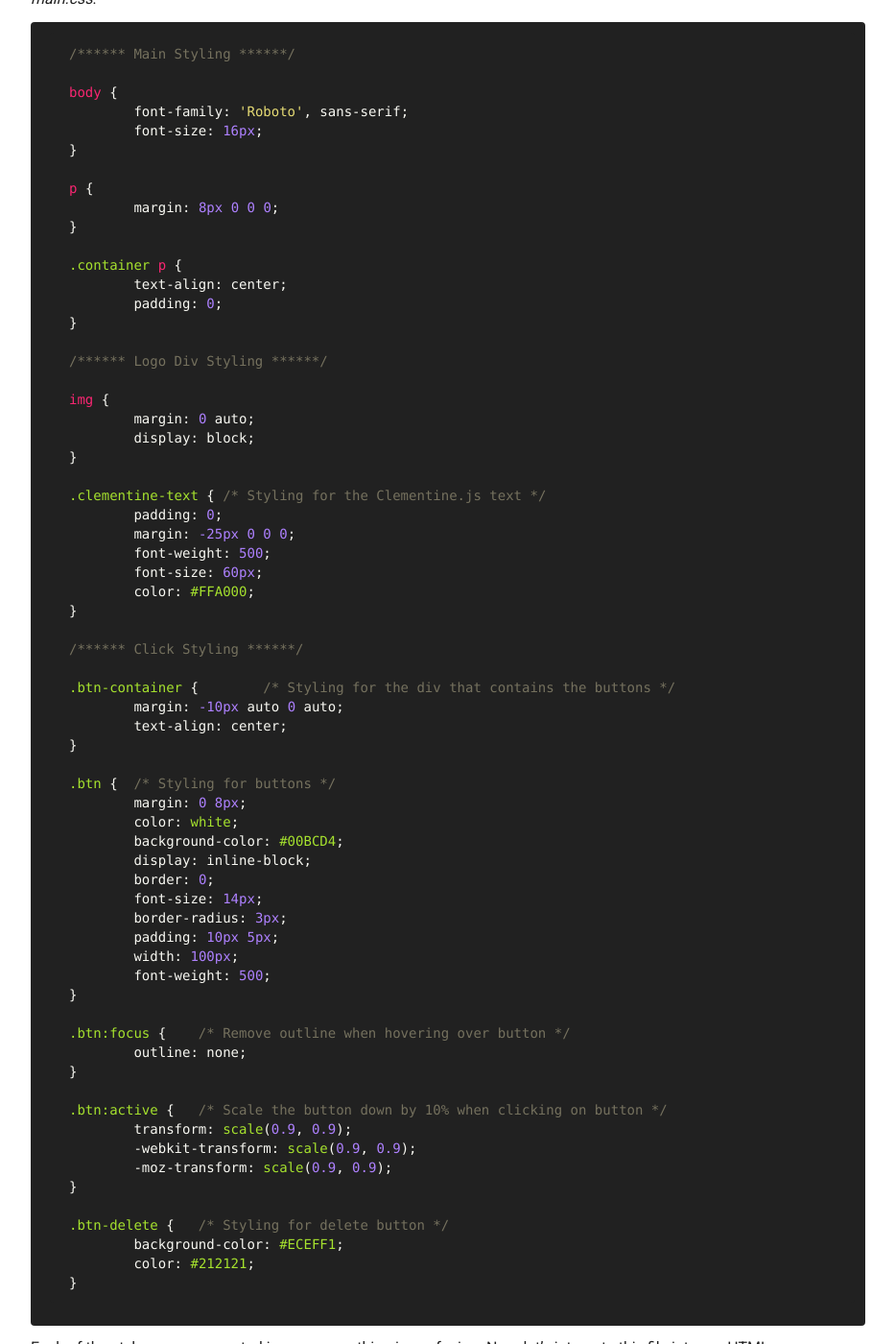
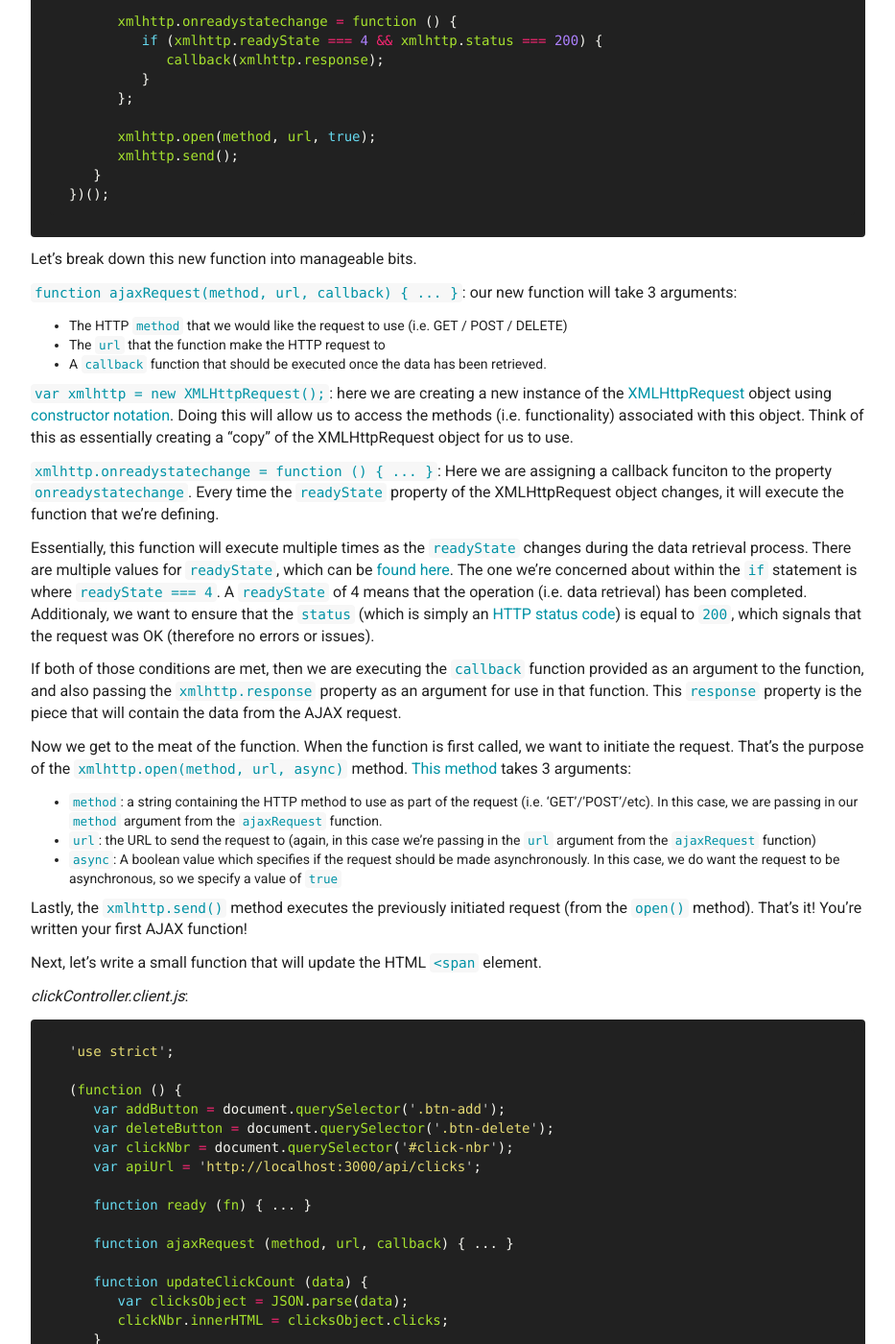
Before and after one commit to johnstonbl01/clementinejs, a Jekyll site: the page built from tutorials/tutorial-beginner.md, in a window 1280 px wide and 1400 px high, scrolled down 22205 px. Shown: the whole window at 96% size, without its empty margins (173-1106 px from the left). Built offline with Jekyll 4.4.1, drawn with Linux system fonts in a browser that asks for light colours; Markdown is read by kramdown in place of the engine named in the settings; some of the changed text lies outside the part shown.

Commit message:
Completed AJAX function section of beginner tutorial.

````diff
--- a/tutorials/tutorial-beginner.md
+++ b/tutorials/tutorial-beginner.md
@@ -890,8 +890,93 @@ Lastly, if the document has not yet loaded, we'll add an event listener with [`d
 
 The next order of business is to create a function that will retrieve the data from the API. To do this, we're going to use an [`XMLHttpRequest`](https://developer.mozilla.org/en-US/docs/Web/API/XMLHttpRequest). This object will allow us to retrieve information without requiring the entire page to be refreshed. This is also referred to as [AJAX (Asynchronous JavaScript + XML)](https://developer.mozilla.org/en-US/docs/AJAX), and is a common convention of front-end development.
 
+_clickController.client.js_:
 
-### Add Event Listeners
+```js
+'use strict';
+
+(function () {
+   var addButton = document.querySelector('.btn-add');
+   var deleteButton = document.querySelector('.btn-delete');
+   var clickNbr = document.querySelector('#click-nbr');
+   var apiUrl = 'http://localhost:3000/api/clicks';
+
+   function ready (fn) { ... }
+
+   function ajaxRequest (method, url, callback) {
+      var xmlhttp = new XMLHttpRequest();
+
+      xmlhttp.onreadystatechange = function () {
+         if (xmlhttp.readyState === 4 && xmlhttp.status === 200) {
+            callback(xmlhttp.response);
+         }
+      };
+
+      xmlhttp.open(method, url, true);
+      xmlhttp.send();
+   }
+})();
+```
+
+Let's break down this new function into manageable bits.
+
+`function ajaxRequest(method, url, callback) { ... }`: our new function will take 3 arguments:
+
+- The HTTP `method` that we would like the request to use (i.e. GET / POST / DELETE)
+- The `url` that the function make the HTTP request to
+- A `callback` function that should be executed once the data has been retrieved.
+
+`var xmlhttp = new XMLHttpRequest();`: here we are creating a new instance of the [XMLHttpRequest](https://developer.mozilla.org/en-US/docs/Web/API/XMLHttpRequest) object using [constructor notation](https://developer.mozilla.org/en-US/docs/Web/JavaScript/Guide/Working_with_Objects#Using_a_constructor_function). Doing this will allow us to access the methods (i.e. functionality) associated with this object. Think of this as essentially creating a "copy" of the XMLHttpRequest object for us to use.
+
+`xmlhttp.onreadystatechange = function () { ... }`: Here we are assigning a callback funciton to the property [`onreadystatechange`](https://developer.mozilla.org/en-US/docs/Web/API/XMLHttpRequest/onreadystatechange). Every time the [`readyState`](https://developer.mozilla.org/en-US/docs/Web/API/XMLHttpRequest#Properties) property of the XMLHttpRequest object changes, it will execute the function that we're defining.
+
+Essentially, this function will execute multiple times as the `readyState` changes during the data retrieval process. There are multiple values for `readyState`, which can be [found here](https://developer.mozilla.org/en-US/docs/Web/API/XMLHttpRequest#Properties). The one we're concerned about within the `if` statement is where `readyState === 4`. A `readyState` of 4 means that the operation (i.e. data retrieval) has been completed. Additionaly, we want to ensure that the `status` (which is simply an [HTTP status code](https://en.wikipedia.org/wiki/List_of_HTTP_status_codes)) is equal to `200`, which signals that the request was OK (therefore no errors or issues).
+
+If both of those conditions are met, then we are executing the `callback` function provided as an argument to the function, and also passing the `xmlhttp.response` property as an argument for use in that function. This `response` property is the piece that will contain the data from the AJAX request.
+
+Now we get to the meat of the function. When the function is first called, we want to initiate the request. That's the purpose of the `xmlhttp.open(method, url, async)` method. [This method](https://developer.mozilla.org/en-US/docs/Web/API/XMLHttpRequest#open()) takes 3 arguments:
+
+- `method`: a string containing the HTTP method to use as part of the request (i.e. 'GET'/'POST'/etc). In this case, we are passing in our `method` argument from the `ajaxRequest` function.
+- `url`: the URL to send the request to (again, in this case we're passing in the `url` argument from the `ajaxRequest` function)
+- `async`: A boolean value which specifies if the request should be made asynchronously. In this case, we do want the request to be asynchronous, so we specify a value of `true`
+
+Lastly, the `xmlhttp.send()` method executes the previously initiated request (from the `open()` method). That's it! You're written your first AJAX function!
+
+Next, let's write a small function that will update the HTML `<span` element.
+
+_clickController.client.js_:
+
+```js
+'use strict';
+
+(function () {
+   var addButton = document.querySelector('.btn-add');
+   var deleteButton = document.querySelector('.btn-delete');
+   var clickNbr = document.querySelector('#click-nbr');
+   var apiUrl = 'http://localhost:3000/api/clicks';
+
+   function ready (fn) { ... }
+
+   function ajaxRequest (method, url, callback) { ... }
+
+   function updateClickCount (data) {
+      var clicksObject = JSON.parse(data);
+      clickNbr.innerHTML = clicksObject.clicks;
+   }
+})();
+```
+
+This small function will be extremely important for our app. Note that the `data` argument being passed in will actually be the data from the `xmlhttp.response` property mentioned above. The AJAX request will make the appropriate HTTP request, and return a string with the value from the API.
+
+Unfortunately, we'd prefer it if this string were actually an object, so that we can reference the `clicks` property and return its associated value. Remember that our data object from the API looks like: `{ 'clicks': 0 }`.
+
+We'll convert the string from the `data` argument to an object using the [`JSON.parse()`](https://developer.mozilla.org/en-US/docs/Web/JavaScript/Reference/Global_Objects/JSON/parse) method. This method merely takes a string as input and converts it to a JSON object. We'll store this newly created object in the `clicksObject` variable.
+
+Next, we'll take the `clickNbr` element (which we defined by using `var clickNbr` earlier) and use the [`.innerHTML`](https://developer.mozilla.org/en-US/docs/Web/API/Element/innerHTML) property to define the contents of the `<span` element and set it equal to the `clicks` property of our newly-created JSON object.
+
+Next, let's define what should happen when the page loads and each of our buttons are clicked.
+
+### Listening for Events
 
 create ajax function
 create click count function
````
Also changed, not shown: other parts of tutorials/tutorial-beginner.md (+1 -1 lines).
